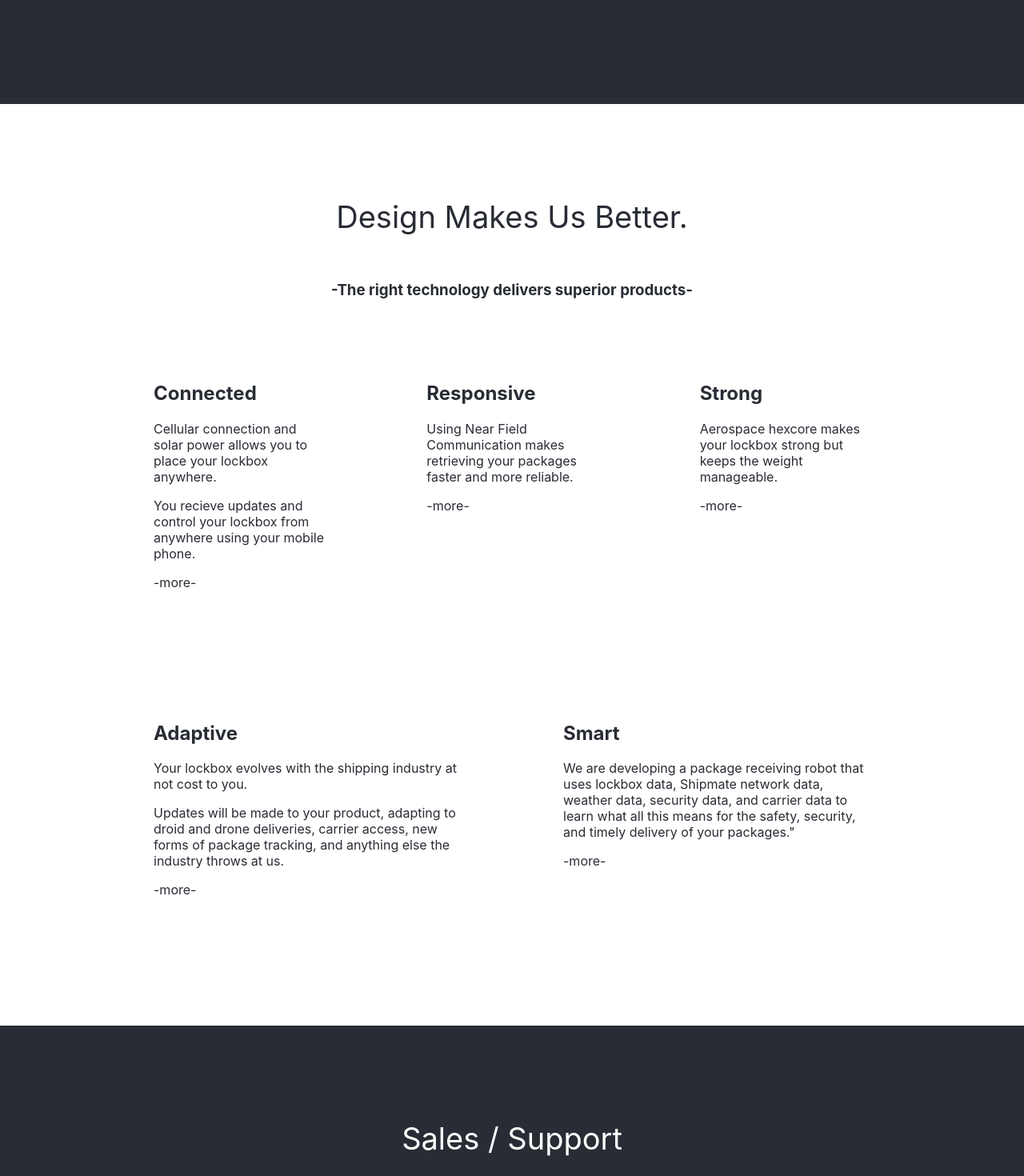
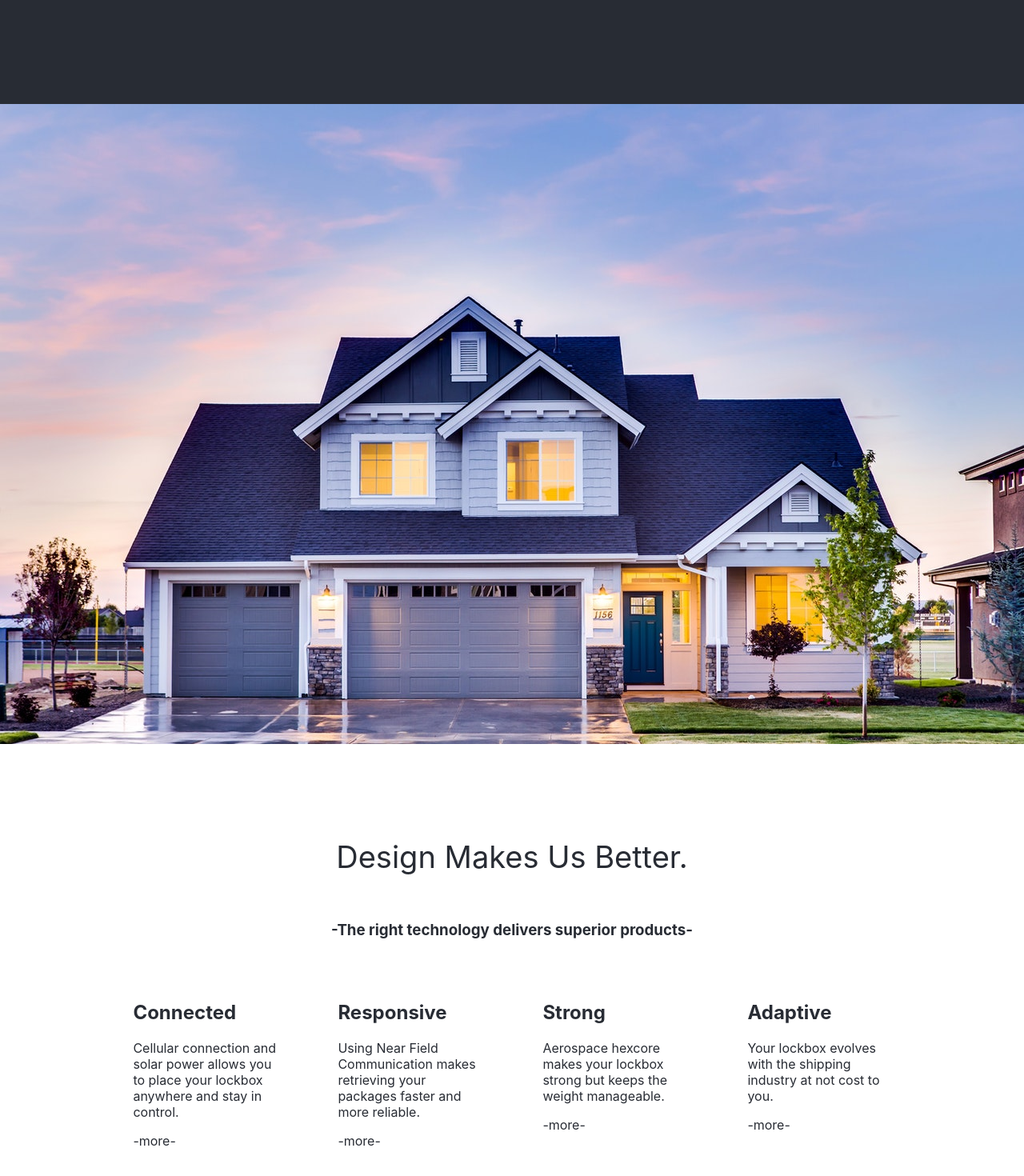
Before and after one commit to ShipmateBox/shipmatesite, a React (Create React App) app: page / in a window 1280 px wide. Shown: the part 1440-2910 px from the top of the page at 80% size. Built offline with nearby package versions, Linux system fonts and the light colour scheme.

Commit message:
added house image

```diff
--- a/src/components/funding.js
+++ b/src/components/funding.js
@@ -14,7 +14,7 @@ function Presales(props) {
   return (
     <div style={styles.presales}>
       <h2 style={styles.subContainerHeading}>Presales</h2>
-      <p>Preorder your lockbox and recieve reduced mothly costs for the first year. </p>
+      <p>$50 today </p>
       <PreorderCard/>
     </div>
   )
@@ -47,7 +47,7 @@ function Nft() {
 function Sales(props) {
   return (
     <Section
-      title="Sales / Support"
+      title="Presales"
       note="-Every great product requires capital-"
       theme="dark">
       <div style={styles.mainContainer}>
--- a/src/components/productInfo.js
+++ b/src/components/productInfo.js
@@ -134,8 +134,7 @@ function ProductInfo() {
 
         <div style={styles.card}>
           <h2>Connected</h2>
-          <p>Cellular connection and solar power allows you to place your lockbox anywhere.</p>
-          <p>You recieve updates and control your lockbox from anywhere using your mobile phone.</p>
+          <p>Cellular connection and solar power allows you to place your lockbox anywhere and stay in control.</p>
           <p><Link to="/product#InfoConnected">-more-</Link></p>
         </div>
 
@@ -154,7 +153,6 @@ function ProductInfo() {
         <div style={styles.card}>
           <h2>Adaptive</h2>
           <p>Your lockbox evolves with the shipping industry at not cost to you.</p>
-          <p>Updates will be made to your product, adapting to droid and drone deliveries, carrier access, new forms of package tracking, and anything else the industry throws at us.</p>
           <p><Link to="/product#InfoAdaptive">-more-</Link></p>
         </div>
 
@@ -190,7 +188,7 @@ const styles = {
   },
   card: {
     flex: 1,
-    padding: '5vw',
+    padding: '3vw',
     minWidth: '150px'
 
   }
--- /dev/null
+++ b/src/components/security.js
@@ -0,0 +1,27 @@
+import React from 'react';
+
+import {Section} from './sections';
+import house from '../images/house.jpeg';
+
+
+export default function Security() {
+  return (
+    <div style={styles.mainContainer}>
+      <div style={styles.house}>
+      </div>
+    </div>
+  )
+}
+
+const styles = {
+  mainContainer: {
+    width: '100vw',
+    height: '100vh'
+  },
+  house: {
+    backgroundImage: `url(${house})`,
+    backgroundSize: 'cover',
+    width: '100vw',
+    height: '100vh',
+  }
+}
--- a/src/pages/home.js
+++ b/src/pages/home.js
@@ -11,12 +11,14 @@ import Affordances from '../components/affordances';
 import {ProductInfo} from '../components/productInfo';
 import {Timeline} from '../components/timeline';
 import {Sales} from '../components/funding';
+import Security from '../components/security';
 
 export default function Home() {
   return (
     <div className="App">
       <Banner/>
       <Affordances/>
+      <Security/>
       <ProductInfo/>
       <Sales/>
       <Timeline/>
```
Also changed, not shown: src/components/footer.js (+0 -8 lines), src/images/house.jpeg (added).
